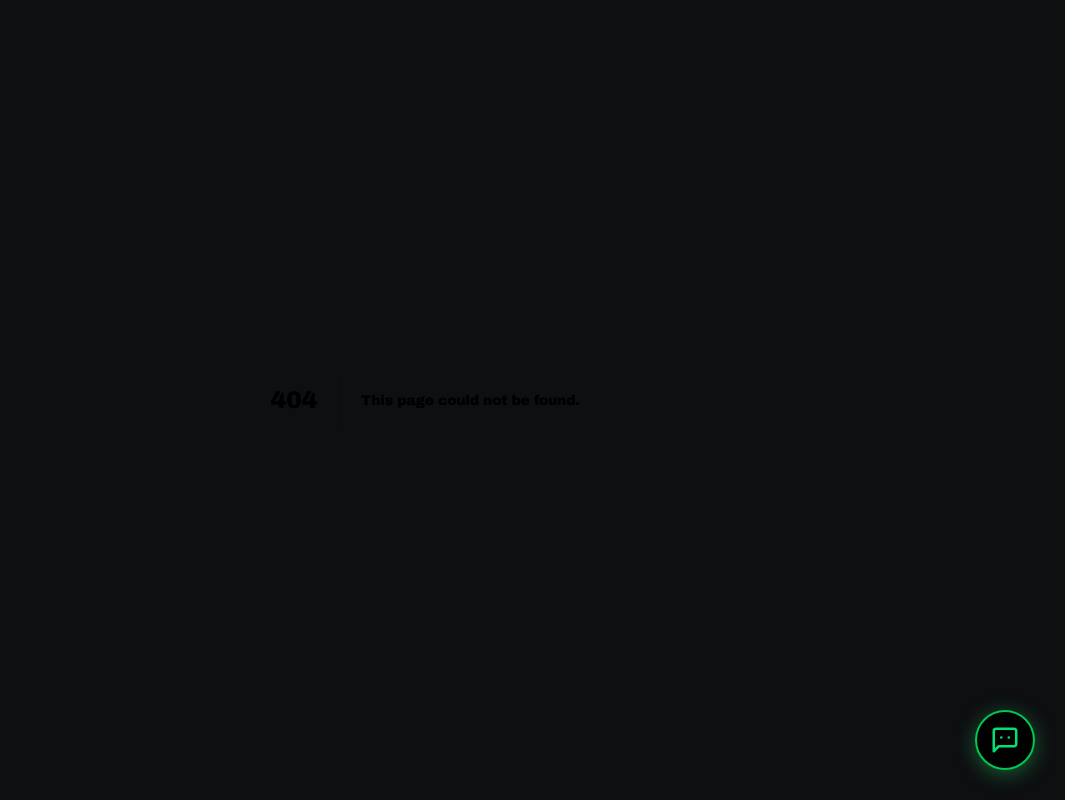
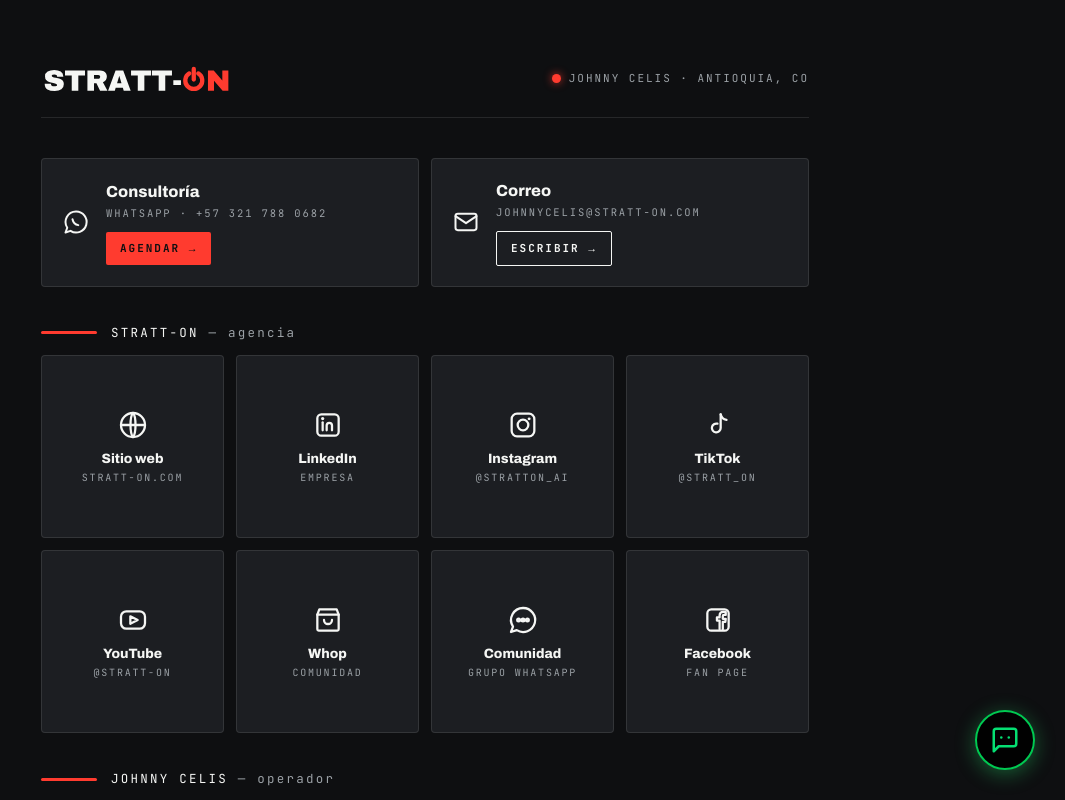
Before and after one commit to jcelisstratton-blip/johnnycelis-web, a Next.js app: page / in a window 1280 px wide. Before the commit this address had no page. Shown: the top 800 px of the page, without its empty margins (215-1280 px from the left). Built offline with nearby package versions, Linux system fonts and the light colour scheme.

Commit message:
Add files via upload

```diff
--- /dev/null
+++ b/src/app/page.tsx
@@ -0,0 +1,258 @@
+import type { Metadata } from "next";
+import { siteConfig } from "@/config/site";
+
+const title = "Redes — Stratt-On & Johnny Celis";
+const description = "Todos los canales de Stratt-On Agency y Johnny Celis en un solo lugar.";
+
+export const metadata: Metadata = {
+  title,
+  description,
+  openGraph: {
+    title,
+    description,
+    url: "https://www.stratt-on.com/redes",
+    siteName: "Stratt-On Agency",
+    locale: "es_CO",
+    type: "website",
+    images: [{ url: "/brand/stratton-og-image.png", width: 1200, height: 630, alt: "Stratt-On Agency" }],
+  },
+};
+
+type IconName =
+  | "globe"
+  | "whatsapp"
+  | "linkedin"
+  | "instagram"
+  | "tiktok"
+  | "youtube"
+  | "whop"
+  | "community"
+  | "facebook"
+  | "mail"
+  | "x";
+
+function Icon({ name, className }: { name: IconName; className?: string }) {
+  const common = {
+    viewBox: "0 0 24 24",
+    fill: "none",
+    stroke: "currentColor",
+    strokeWidth: 1.7,
+    strokeLinecap: "round" as const,
+    strokeLinejoin: "round" as const,
+    className,
+  };
+
+  switch (name) {
+    case "globe":
+      return (
+        <svg {...common}>
+          <circle cx="12" cy="12" r="9" />
+          <path d="M3 12h18M12 3c2.5 2.6 2.5 15.4 0 18M12 3c-2.5 2.6-2.5 15.4 0 18" />
+        </svg>
+      );
+    case "whatsapp":
+      return (
+        <svg {...common}>
+          <path d="M12 3a9 9 0 0 0-7.5 13.9L3 21l4.3-1.4A9 9 0 1 0 12 3z" />
+          <path d="M9 9.6c.5 2.6 2.5 4.6 5 5.1" />
+        </svg>
+      );
+    case "linkedin":
+      return (
+        <svg {...common}>
+          <rect x="4" y="4" width="16" height="16" rx="3" />
+          <line x1="8" y1="10" x2="8" y2="16" />
+          <line x1="8" y1="7.2" x2="8" y2="7.21" strokeWidth={2.4} />
+          <path d="M11 16v-3.6a2 2 0 0 1 4 0V16" />
+        </svg>
+      );
+    case "instagram":
+      return (
+        <svg {...common}>
+          <rect x="3.5" y="3.5" width="17" height="17" rx="4" />
+          <circle cx="12" cy="12" r="4" />
+          <line x1="16.6" y1="7.4" x2="16.61" y2="7.4" strokeWidth={2.2} />
+        </svg>
+      );
+    case "tiktok":
+      return (
+        <svg {...common}>
+          <path d="M14 4v10.2a3.3 3.3 0 1 1-2.4-3.18" />
+          <path d="M14 4c.5 2.4 2 3.9 4.4 4.2" />
+        </svg>
+      );
+    case "youtube":
+      return (
+        <svg {...common}>
+          <rect x="3" y="5.5" width="18" height="13" rx="4" />
+          <path d="M10 9.2l5.5 2.8-5.5 2.8v-5.6z" />
+        </svg>
+      );
+    case "whop":
+      return (
+        <svg {...common}>
+          <path d="M4 8l1.5-4h13L20 8" />
+          <path d="M4 8h16v11a1 1 0 0 1-1 1H5a1 1 0 0 1-1-1V8z" />
+          <path d="M9 12a3 3 0 0 0 6 0" />
+        </svg>
+      );
+    case "community":
+      return (
+        <svg {...common}>
+          <path d="M12 3a9 9 0 0 0-7.5 13.9L3 21l4.3-1.4A9 9 0 1 0 12 3z" />
+          <circle cx="8.7" cy="12" r="0.9" strokeWidth={2} />
+          <circle cx="12" cy="12" r="0.9" strokeWidth={2} />
+          <circle cx="15.3" cy="12" r="0.9" strokeWidth={2} />
+        </svg>
+      );
+    case "facebook":
+      return (
+        <svg {...common}>
+          <rect x="4" y="4" width="16" height="16" rx="3" />
+          <path d="M13.2 19v-6.6h-2v-2.3h2V8.6c0-1.7 1-2.7 2.7-2.7h1.9v2.3h-1.2c-.8 0-1 .3-1 1v1.9h2.2l-.3 2.3h-1.9V19" />
+        </svg>
+      );
+    case "mail":
+      return (
+        <svg {...common}>
+          <rect x="3" y="5" width="18" height="14" rx="2" />
+          <path d="M3 7l9 6 9-6" />
+        </svg>
+      );
+    case "x":
+      return (
+        <svg {...common}>
+          <path d="M5 5l14 14M19 5L5 19" />
+        </svg>
+      );
+  }
+}
+
+type LinkItem = { label: string; sub: string; href: string; icon: IconName };
+
+const strattonLinks: LinkItem[] = [
+  { label: "Sitio web", sub: "stratt-on.com", href: "https://www.stratt-on.com/", icon: "globe" },
+  { label: "LinkedIn", sub: "Empresa", href: "https://www.linkedin.com/company/105200333/", icon: "linkedin" },
+  { label: "Instagram", sub: "@stratton_ai", href: "https://www.instagram.com/stratton_ai", icon: "instagram" },
+  { label: "TikTok", sub: "@stratt_on", href: "https://www.tiktok.com/@stratt_on", icon: "tiktok" },
+  { label: "YouTube", sub: "@Stratt-On", href: "https://www.youtube.com/@Stratt-On", icon: "youtube" },
+  { label: "Whop", sub: "Comunidad", href: siteConfig.whopUrl, icon: "whop" },
+  { label: "Comunidad", sub: "Grupo WhatsApp", href: "https://chat.whatsapp.com/KpNW2ppdBzVASNeWeLuA9x", icon: "community" },
+  { label: "Facebook", sub: "Fan Page", href: "https://www.facebook.com/Strattonai/", icon: "facebook" },
+];
+
+const johnnyLinks: LinkItem[] = [
+  { label: "LinkedIn", sub: "Personal", href: "https://www.linkedin.com/in/joscero/", icon: "linkedin" },
+  { label: "Instagram", sub: "@johnnycelis.AI", href: "https://www.instagram.com/johnnycelis.AI", icon: "instagram" },
+  { label: "X", sub: "@Joscero", href: "https://x.com/Joscero", icon: "x" },
+  { label: "Facebook", sub: "Fan Page", href: "https://www.facebook.com/Johnnycelis.ia/", icon: "facebook" },
+];
+
+const whatsappHref = `https://wa.me/${siteConfig.whatsappNumber}?text=${encodeURIComponent(
+  "Estoy interesado en una consultoría de automatización"
+)}`;
+
+function Tile({ item }: { item: LinkItem }) {
+  return (
+    <a
+      href={item.href}
+      target="_blank"
+      rel="noopener noreferrer"
+      className="group aspect-square flex flex-col items-center justify-center gap-2.5 p-3 text-center bg-grafito border border-white/10 rounded-[4px] no-underline text-blanco transition-all duration-200 hover:-translate-y-0.5 hover:border-white/25"
+    >
+      <Icon name={item.icon} className="w-8 h-8 text-blanco" />
+      <div>
+        <p className="font-extrabold text-[13.5px] leading-tight m-0">{item.label}</p>
+        <p className="st-label text-[10px] text-humo m-0 mt-0.5 tracking-normal normal-case font-normal">{item.sub}</p>
+      </div>
+    </a>
+  );
+}
+
+function SectionHead({ name, tag }: { name: string; tag: string }) {
+  return (
+    <div className="flex items-center gap-3.5 mb-4">
+      <span className="st-status-line" />
+      <h2 className="st-label m-0 text-[12.5px] text-blanco">
+        {name} <span className="text-humo normal-case font-normal">— {tag}</span>
+      </h2>
+    </div>
+  );
+}
+
+export default function RedesPage() {
+  return (
+    <main className="min-h-screen bg-carbon text-blanco px-[5%] py-14 md:py-16">
+      <div className="max-w-3xl mx-auto">
+        <header className="flex items-center justify-between flex-wrap gap-4 pb-6 mb-10 border-b border-white/10">
+          {/* eslint-disable-next-line @next/next/no-img-element */}
+          <img src="/brand/stratton-logo-principal-fondo-oscuro.svg" alt="Stratt-On" className="w-40 md:w-48" />
+          <div className="st-label flex items-center gap-2 text-humo text-[11px]">
+            <span className="st-led" />
+            Johnny Celis · Antioquia, CO
+          </div>
+        </header>
+
+        <div className="grid sm:grid-cols-2 gap-3 mb-4">
+          <a
+            href={whatsappHref}
+            target="_blank"
+            rel="noopener noreferrer"
+            className="flex items-center gap-4 p-5 bg-grafito border border-white/10 rounded-[4px] no-underline text-blanco transition-all duration-200 hover:-translate-y-0.5 hover:border-white/25"
+          >
+            <Icon name="whatsapp" className="w-7 h-7 text-blanco shrink-0" />
+            <div>
+              <p className="font-extrabold text-[16px] m-0 mb-0.5">Consultoría</p>
+              <p className="st-label text-[10.5px] text-humo m-0 mb-2.5 tracking-normal normal-case font-normal">
+                WhatsApp · +57 321 788 0682
+              </p>
+              <span className="st-label bg-accent text-carbon font-black text-[11px] px-3.5 py-2 rounded-st inline-block hover:bg-white hover:text-carbon transition-all duration-300">
+                Agendar →
+              </span>
+            </div>
+          </a>
+
+          <a
+            href="mailto:johnnycelis@stratt-on.com"
+            className="flex items-center gap-4 p-5 bg-grafito border border-white/10 rounded-[4px] no-underline text-blanco transition-all duration-200 hover:-translate-y-0.5 hover:border-white/25"
+          >
+            <Icon name="mail" className="w-7 h-7 text-blanco shrink-0" />
+            <div>
+              <p className="font-extrabold text-[16px] m-0 mb-0.5">Correo</p>
+              <p className="st-label text-[10.5px] text-humo m-0 mb-2.5 tracking-normal normal-case font-normal">
+                johnnycelis@stratt-on.com
+              </p>
+              <span className="st-label border border-blanco text-blanco text-[11px] font-bold px-3.5 py-2 rounded-st inline-block hover:border-accent hover:text-accent transition-all duration-300">
+                Escribir →
+              </span>
+            </div>
+          </a>
+        </div>
+
+        <section className="mt-10">
+          <SectionHead name="Stratt-On" tag="agencia" />
+          <div className="grid grid-cols-2 sm:grid-cols-3 md:grid-cols-4 gap-3">
+            {strattonLinks.map((item) => (
+              <Tile key={item.label + item.sub} item={item} />
+            ))}
+          </div>
+        </section>
+
+        <section className="mt-10">
+          <SectionHead name="Johnny Celis" tag="operador" />
+          <div className="grid grid-cols-2 sm:grid-cols-3 md:grid-cols-4 gap-3">
+            {johnnyLinks.map((item) => (
+              <Tile key={item.label + item.sub} item={item} />
+            ))}
+          </div>
+        </section>
+
+        <footer className="flex items-center gap-2.5 pt-6 mt-12 border-t border-white/10">
+          {/* eslint-disable-next-line @next/next/no-img-element */}
+          <img src="/brand/stratton-isotipo-mono-blanco.svg" alt="" className="w-[18px] h-[18px]" />
+          <p className="st-label text-[10.5px] text-humo m-0">Stratt-On — sistemas corriendo, no promesas.</p>
+        </footer>
+      </div>
+    </main>
+  );
+}
```
